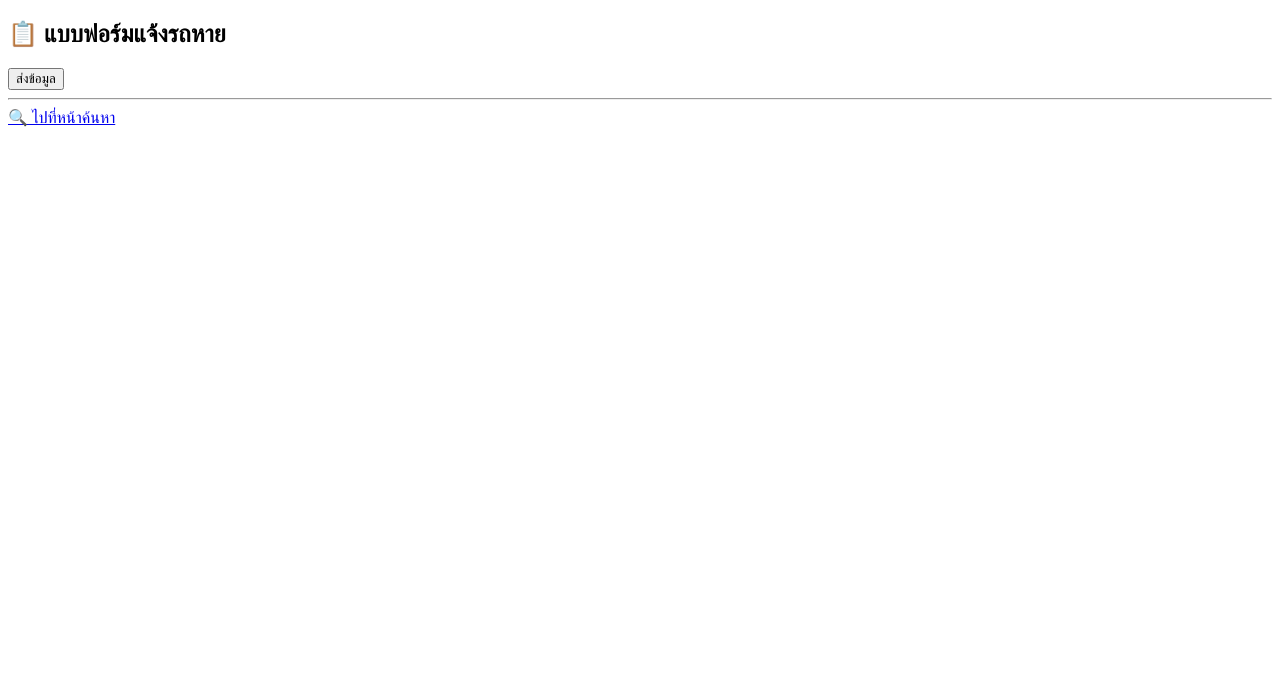
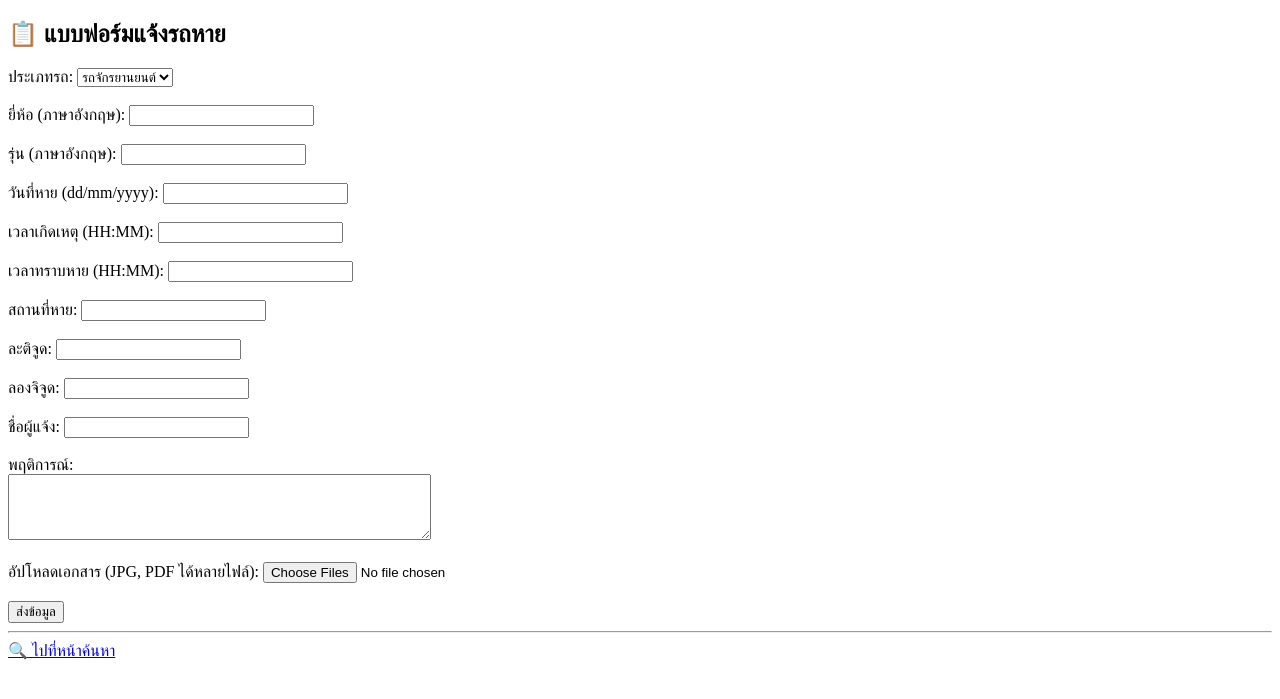
Before and after one commit to kong3161/lostcar, a FastAPI app: page / in a window 1280 px wide. Shown: the top 699 px of the page. Run offline with FastAPI, Linux system fonts and the light colour scheme.

Commit message:
คืนแบบฟอร์มแจ้งรถหาย + เมนูค้นหา

```diff
--- a/templates/index.html
+++ b/templates/index.html
@@ -7,10 +7,49 @@
 <body>
     <h2>📋 แบบฟอร์มแจ้งรถหาย</h2>
     <form method="post" action="/submit" enctype="multipart/form-data">
-        <!-- ฟอร์ม input ตามเดิม -->
-        <!-- ... -->
+        <label>ประเภทรถ:</label>
+        <select name="vehicle_type">
+            <option value="รถจักรยานยนต์">รถจักรยานยนต์</option>
+            <option value="รถยนต์">รถยนต์</option>
+            <option value="อื่น ๆ">อื่น ๆ</option>
+        </select><br><br>
+
+        <label>ยี่ห้อ (ภาษาอังกฤษ):</label>
+        <input type="text" name="brand" required><br><br>
+
+        <label>รุ่น (ภาษาอังกฤษ):</label>
+        <input type="text" name="model" required><br><br>
+
+        <label>วันที่หาย (dd/mm/yyyy):</label>
+        <input type="text" name="date_lost" required><br><br>
+
+        <label>เวลาเกิดเหตุ (HH:MM):</label>
+        <input type="text" name="time_event" required><br><br>
+
+        <label>เวลาทราบหาย (HH:MM):</label>
+        <input type="text" name="time_reported" required><br><br>
+
+        <label>สถานที่หาย:</label>
+        <input type="text" name="location"><br><br>
+
+        <label>ละติจูด:</label>
+        <input type="text" name="lat"><br><br>
+
+        <label>ลองจิจูด:</label>
+        <input type="text" name="lng"><br><br>
+
+        <label>ชื่อผู้แจ้ง:</label>
+        <input type="text" name="reporter"><br><br>
+
+        <label>พฤติการณ์:</label><br>
+        <textarea name="details" rows="4" cols="50"></textarea><br><br>
+
+        <label>อัปโหลดเอกสาร (JPG, PDF ได้หลายไฟล์):</label>
+        <input type="file" name="files" multiple><br><br>
+
         <button type="submit">ส่งข้อมูล</button>
     </form>
+
     <hr>
     <a href="/search">🔍 ไปที่หน้าค้นหา</a>
 </body>
```
